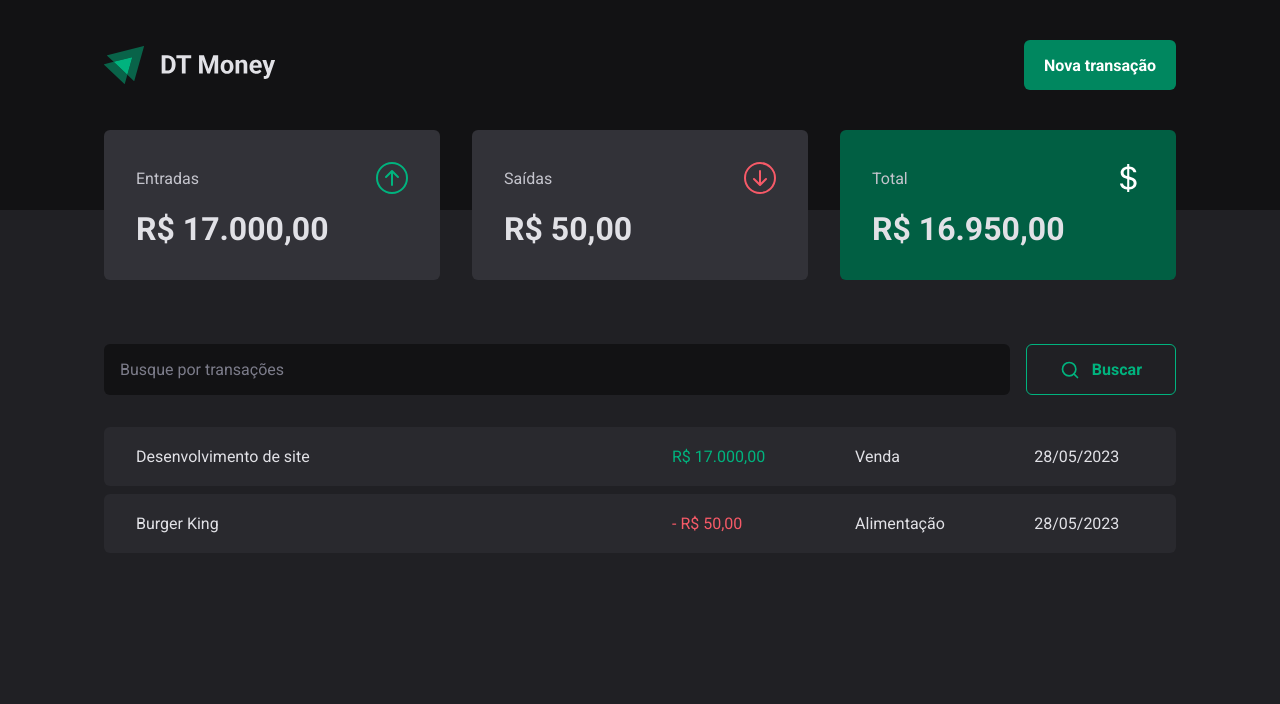
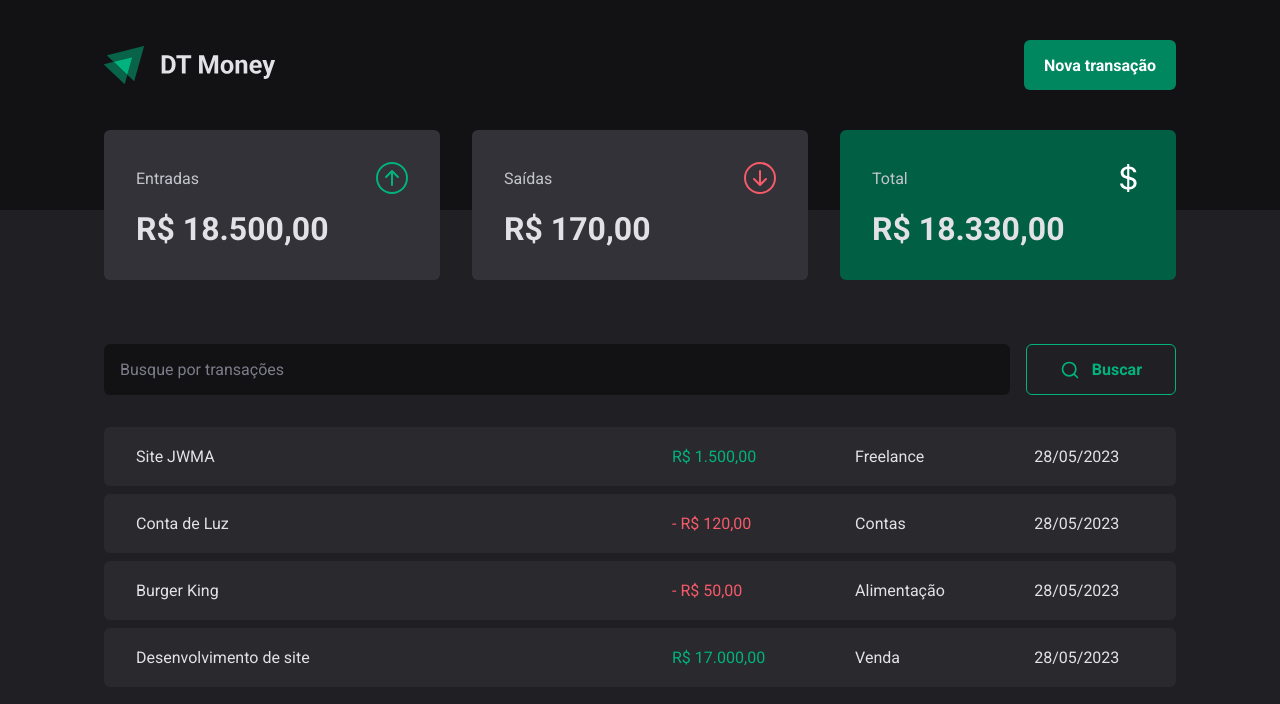
Before and after one commit to G18siqueira/Ignite-DTMoney-Rocketseat-TS, a React (Vite) app: page / in a window 1280 px wide. Shown: the top 704 px of the page. Built offline with nearby package versions, Linux system fonts and the light colour scheme; data requests are answered from the project's data file.

Commit message:
Conexão com a API - Criando nova transação

```diff
--- a/server.json
+++ b/server.json
@@ -15,6 +15,22 @@
       "category": "Alimentação",
       "price": 50,
       "createdAt": "2023-05-28T18:04:32.747Z"
+    },
+    {
+      "description": "Conta de Luz",
+      "type": "outcome",
+      "category": "Contas",
+      "price": 120,
+      "createdAt": "2023-05-28T23:04:25.444Z",
+      "id": 3
+    },
+    {
+      "description": "Site JWMA",
+      "type": "income",
+      "category": "Freelance",
+      "price": 1500,
+      "createdAt": "2023-05-28T23:21:40.832Z",
+      "id": 4
     }
   ]
 }
--- a/src/components/NewTransactionModal/index.tsx
+++ b/src/components/NewTransactionModal/index.tsx
@@ -13,6 +13,8 @@ import { zodResolver } from '@hookform/resolvers/zod'
 
 import * as z from 'zod'
 import { Controller, useForm } from 'react-hook-form'
+import { useContext } from 'react'
+import { TransactionsContext } from '../../contexts/TransactionsContext'
 
 const newTransactionFormSchema = z.object({
   description: z.string(),
@@ -24,10 +26,13 @@ const newTransactionFormSchema = z.object({
 type newTransactionFormInputs = z.infer<typeof newTransactionFormSchema>
 
 export const NewTransactionModal = () => {
+  const { createTransaction } = useContext(TransactionsContext)
+
   const {
     register,
     control,
     handleSubmit,
+    reset,
     formState: { isSubmitting },
   } = useForm<newTransactionFormInputs>({
     resolver: zodResolver(newTransactionFormSchema),
@@ -37,8 +42,9 @@ export const NewTransactionModal = () => {
   })
 
   const handleCreateNewTransaction = async (data: newTransactionFormInputs) => {
-    await new Promise((resolve) => setTimeout(resolve, 2000))
-    console.log(data)
+    const { description, type, category, price } = data
+    await createTransaction({ description, type, category, price })
+    reset()
   }
   return (
     <Dialog.Portal>
--- a/src/contexts/TransactionsContext.tsx
+++ b/src/contexts/TransactionsContext.tsx
@@ -9,15 +9,20 @@ interface TransactionsType {
   price: number
   createdAt: string
 }
+interface CreateTransactionInput {
+  description: string
+  category: string
+  price: number
+  type: 'income' | 'outcome'
+}
 interface TransactionsContextType {
   transactions: TransactionsType[]
   fetchTransactions: (query?: string) => Promise<void>
+  createTransaction: (data: CreateTransactionInput) => Promise<void>
 }
-
 interface TransactionsProviderProps {
   children: ReactNode
 }
-
 export const TransactionsContext = createContext({} as TransactionsContextType)
 
 export const TransactionsProvider = ({
@@ -26,9 +31,24 @@ export const TransactionsProvider = ({
   const [transactions, setTransactions] = useState<TransactionsType[]>([])
 
   const fetchTransactions = async (query?: string) => {
-    const response = await api.get('/transactions', { params: { q: query } })
+    const response = await api.get('/transactions', {
+      params: { _sort: 'createdAt', _order: 'desc', q: query },
+    })
 
     setTransactions(response.data)
+  }
+
+  const createTransaction = async (data: CreateTransactionInput) => {
+    const { description, type, category, price } = data
+
+    const response = await api.post('transactions', {
+      description,
+      type,
+      category,
+      price,
+      createdAt: new Date(),
+    })
+    setTransactions((state) => [response.data, ...state])
   }
 
   useEffect(() => {
@@ -36,7 +56,9 @@ export const TransactionsProvider = ({
   }, [])
 
   return (
-    <TransactionsContext.Provider value={{ transactions, fetchTransactions }}>
+    <TransactionsContext.Provider
+      value={{ transactions, fetchTransactions, createTransaction }}
+    >
       {children}
     </TransactionsContext.Provider>
   )
```
